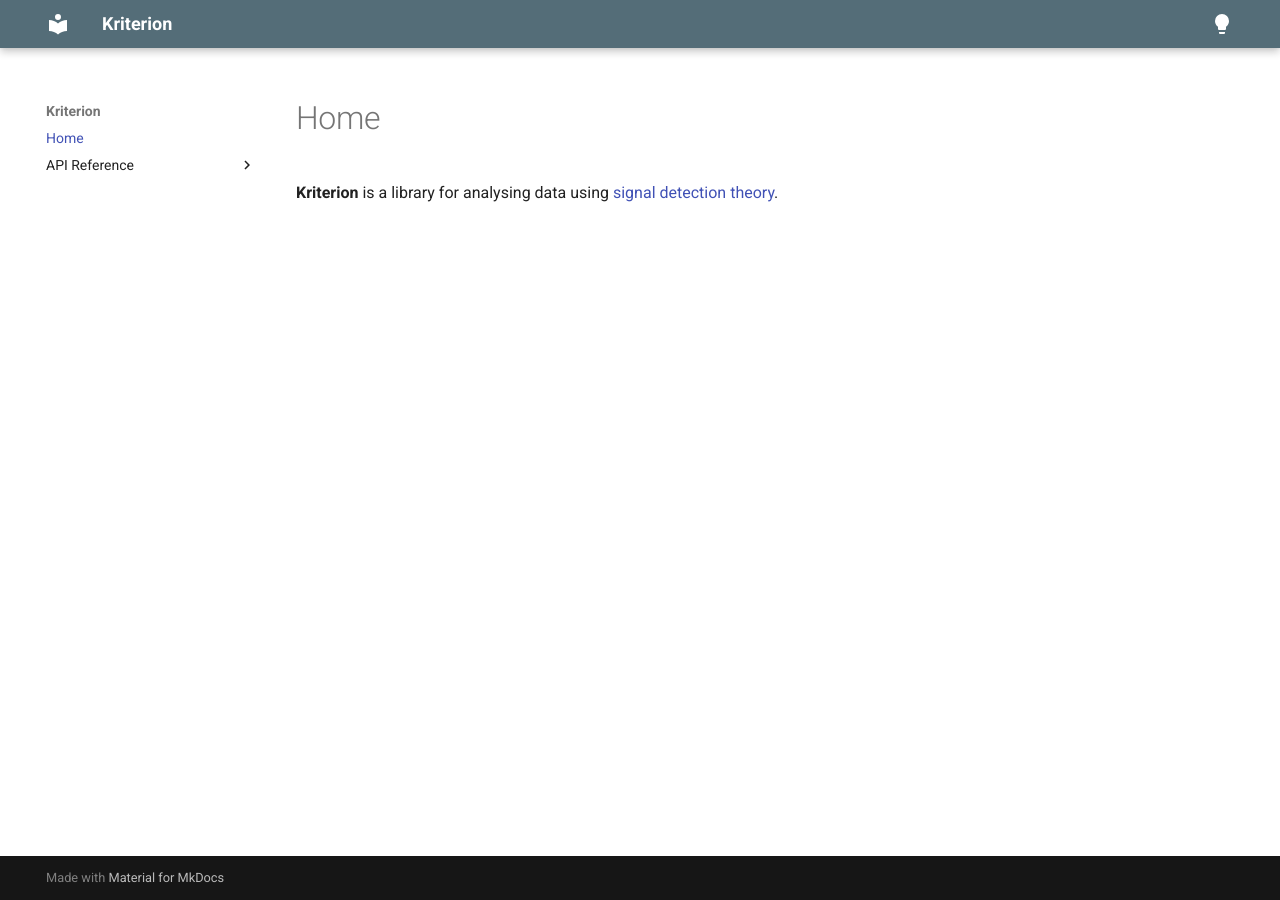
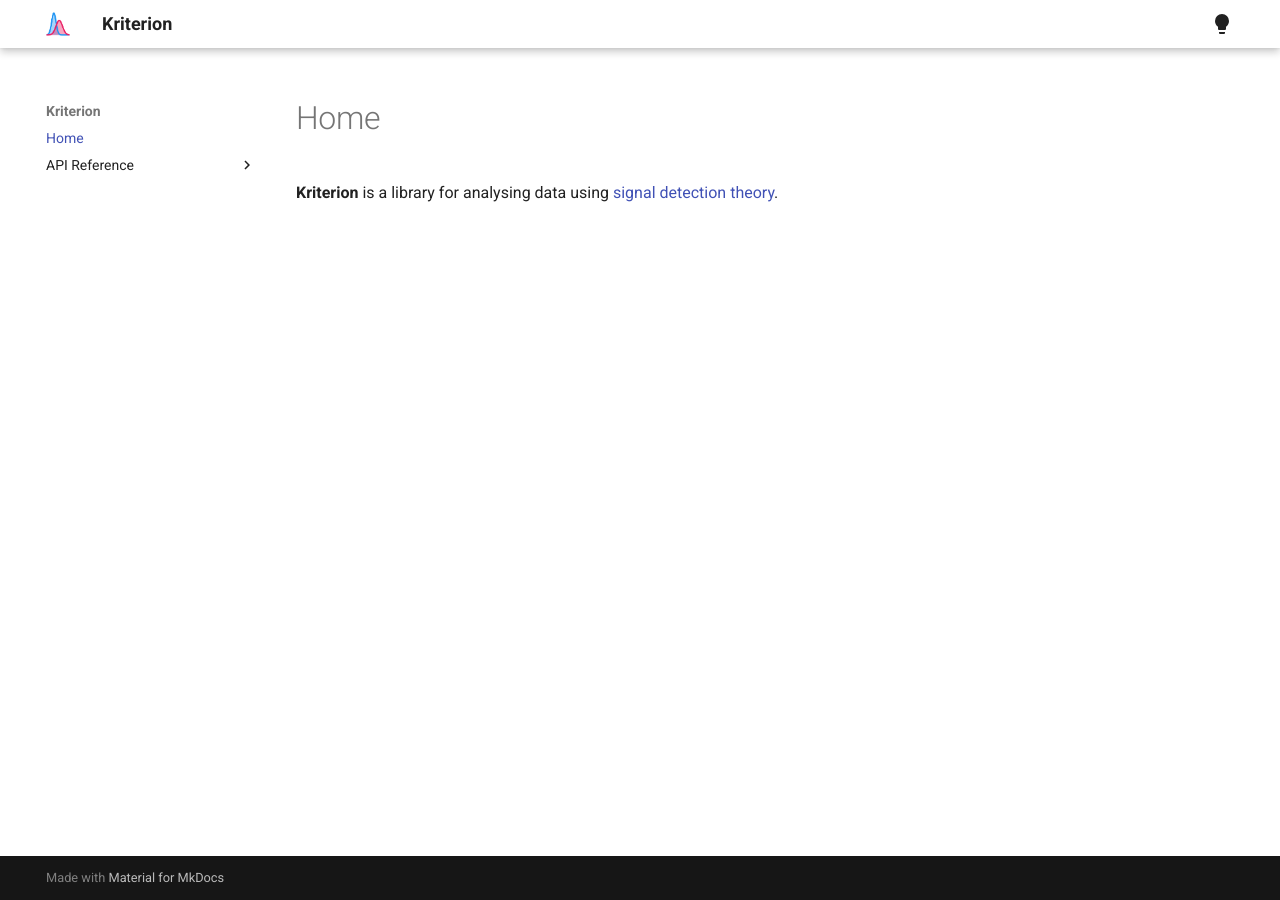
Before and after one commit to lcdunne/kriterion, an MkDocs documentation site: the page built from docs/index.md, in a window 1280 px wide. Built offline with MkDocs 1.6.1 and Material for MkDocs 9.7.7, drawn with Linux system fonts in a browser that asks for light colours; nearby versions of some CDN libraries; library files that are not in the unit come from our copies.

Commit message:
Add favicon & logo

```diff
--- a/mkdocs.yml
+++ b/mkdocs.yml
@@ -11,6 +11,8 @@
 
 theme:
   name: material
+  favicon: images/favicon/favicon.ico
+  logo: images/logo/library_logo_fixed.png
   features:
     - content.footnote.tooltips
   palette:
@@ -20,7 +22,7 @@
       toggle:
         icon: material/lightbulb
         name: Switch to dark mode
-      primary: blue grey
+      primary: white
       accent: indigo
 
     # Palette toggle for dark mode
@@ -29,7 +31,7 @@
       toggle:
         icon: material/lightbulb-outline
         name: Switch to light mode
-      primary: blue grey
+      primary: black
       accent: indigo
 
 markdown_extensions:
```
Also changed, not shown: docs/images/favicon/android-chrome-192x192.png (added), docs/images/favicon/android-chrome-512x512.png (added), docs/images/favicon/apple-touch-icon.png (added), docs/images/favicon/favicon-16x16.png (added), docs/images/favicon/favicon-32x32.png (added), docs/images/favicon/favicon.ico (added), docs/images/favicon/site.webmanifest (added), docs/images/logo/library_logo_fixed.png (added).
